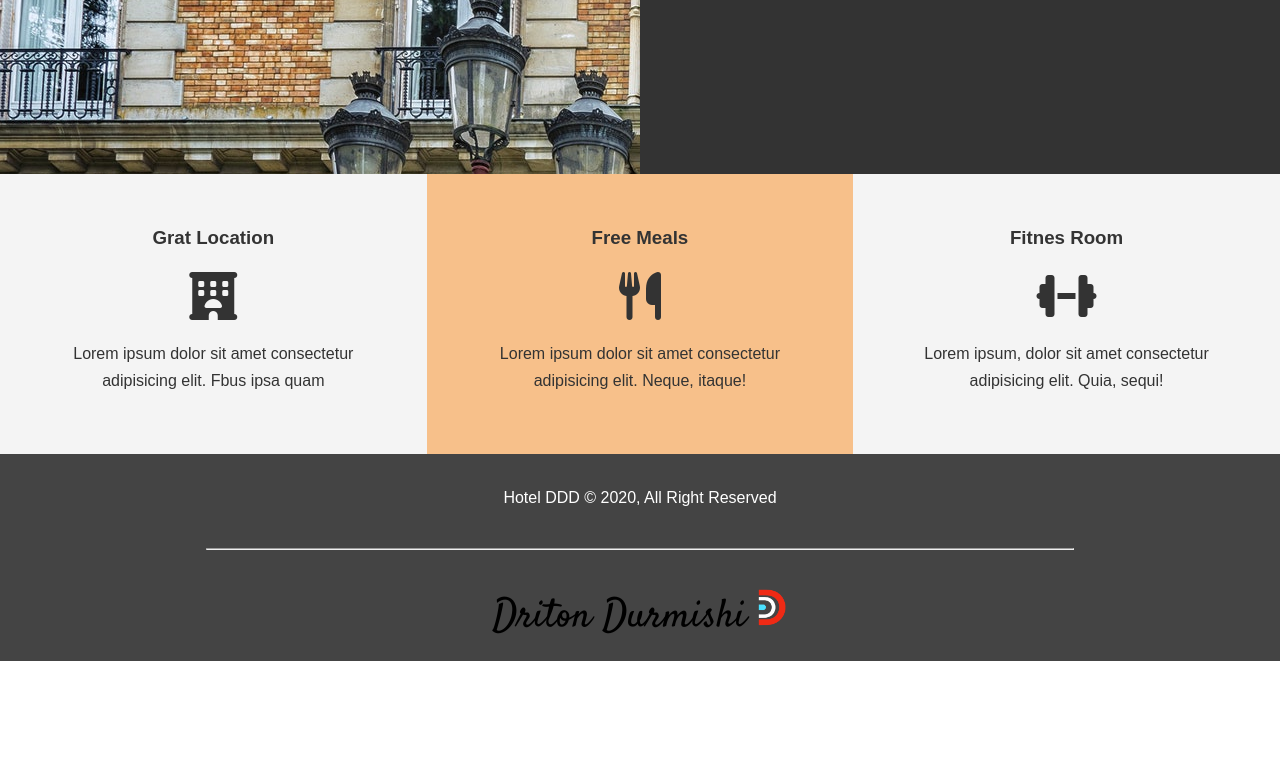
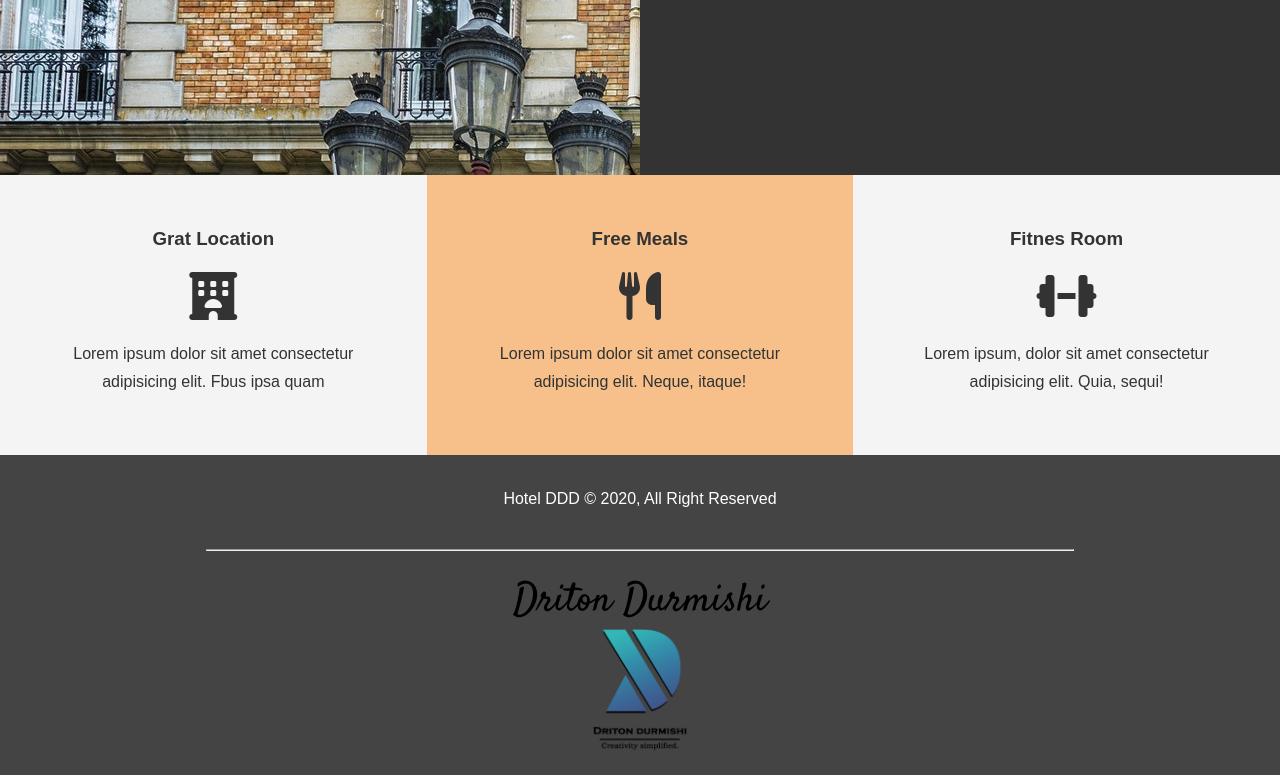
Before and after one commit to Driton007/DDD-hotel, a plain HTML site: page index.html in a window 1280 px wide. Shown: the part 946-1721 px from the top of the page. Before the commit the page ends 1607 px from the top, so only its background shows below. Drawn offline with Linux system fonts and the light colour scheme.

Commit message:
logo change

```diff
--- a/css/style.css
+++ b/css/style.css
@@ -269,7 +269,14 @@ hr{
     display: flex;
     justify-content: center;
     align-items: center;
+    flex-wrap: wrap;
     font-family: 'Satisfy', cursive;
     color: #000000;
     font-size:40px;
 }
+
+.footer-img{
+    display: flex;
+    justify-content: center;
+    align-items: center;
+}
--- a/index.html
+++ b/index.html
@@ -16,7 +16,7 @@
     <nav id="navbar">
         <div class="container">
 
-            <h1 class="logo"><img src="./images/halfD.png" width="20px" alt=""><a href="index.html">HBT</a></h1>
+            <h1 class="logo"><img src="./images/triangele logo.png" width="25px" alt=""><a href="index.html"> HBT</a></h1>
             <ul>
                 <li><a class="current" href="index.html">Home</a></li>
                 <li><a href="about.html">About</a></li>
@@ -71,9 +71,13 @@
     <hr>
     <br>
     <div class="footer-txt">
-        <p>Driton Durmishi <img src="./images/halfD.png" width="30px"> </p>
+        <p>Driton Durmishi</p>
+    </div>
+    <div class="footer-img">
+        <img src="./images/logo with slogan.png" width="100px">
 
     </div>
+
 </footer>
 </body>
 </html>
```
Also changed, not shown: images/logo with slogan.png (added), images/triangele logo.png (added).
